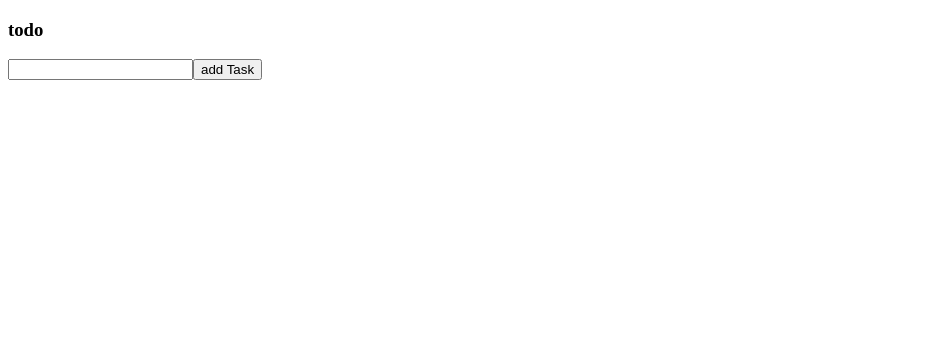
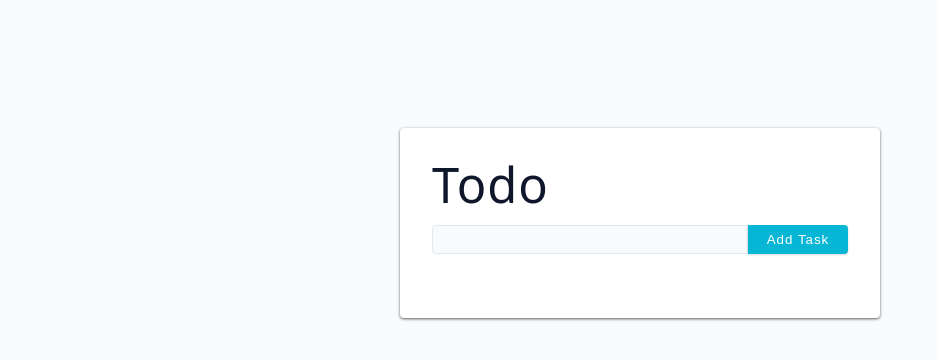
Before and after one commit to BHUMESH438/react_todolist, a React (Vite) app: page / in a window 1280 px wide. Shown: the top 360 px of the page, without its empty margins (0-937 px from the left). Built offline with nearby package versions, Linux system fonts and the light colour scheme.

Commit message:
css-done

```diff
--- a/App.jsx
+++ b/App.jsx
@@ -4,6 +4,7 @@ import { nanoid } from 'nanoid';
 import { ToastContainer, toast } from 'react-toastify';
 import Tasklist from './src/components/Tasklist';
 
+//if want to session storage use session storage instead of localstorage
 const getLocalStorage = taskobj => {
   let list = localStorage.getItem('list');
   if (list) {
@@ -34,7 +35,6 @@ const App = () => {
     toast.success('item added to the list');
   };
 
-  const editTask = taskId => {};
   const deleteTask = taskId => {
     const deletetask = tasks.filter(task => task.id !== taskId);
     setTasks(deletetask);
@@ -43,10 +43,10 @@ const App = () => {
     toast.error('item deleted');
   };
   return (
-    <section>
-      <ToastContainer position='top-center' />
+    <section className='section-center'>
+      <ToastContainer position='bottom-center' />
       <Form addTask={addTask} />
-      <Tasklist tasks={tasks} editTask={editTask} deleteTask={deleteTask} />
+      <Tasklist tasks={tasks} deleteTask={deleteTask} />
     </section>
   );
 };
--- a/src/components/Form.jsx
+++ b/src/components/Form.jsx
@@ -17,7 +17,7 @@ const Form = ({ addTask }) => {
     <section>
       <form onSubmit={handleSubmit}>
         <h1>todo</h1>
-        <div>
+        <div className='form-control'>
           <input type='text' className='form-input' value={taskName} onChange={e => setTaskName(e.target.value)} />
           <button type='submit' className='btn'>
             add Task
--- a/src/components/SingleTask.jsx
+++ b/src/components/SingleTask.jsx
@@ -1,15 +1,15 @@
 import { useState } from 'react';
 
-const SingleTask = ({ task, deleteTask, editTask }) => {
+const SingleTask = ({ task, deleteTask }) => {
   console.log(task);
-  const [isChecked, setisChecked] = useState(task.isComplete);
+  const [isChecked, setisChecked] = useState(task.isComplete); //local state
   return (
-    <div>
-      <input type='checkbox' checked={task.isComplete} onChange={() => editTask(task.id)} checked={isChecked} onChange={() => setisChecked(!isChecked)} />
+    <div className='single-item'>
+      <input type='checkbox' checked={isChecked} onChange={() => setisChecked(!isChecked)} />
 
       <p style={{ textTransform: 'capitalize', textDecoration: isChecked && 'line-through' }}>{task.text}</p>
 
-      <button className='btn remove-btn' type='button' onClick={() => deleteTask(task.id)}>
+      <button className='btn delete-btn' type='button' onClick={() => deleteTask(task.id)}>
         delete
       </button>
     </div>
--- a/src/components/Tasklist.jsx
+++ b/src/components/Tasklist.jsx
@@ -2,7 +2,7 @@ import SingleTask from './SingleTask';
 
 const Tasklist = ({ tasks, editTask, deleteTask }) => {
   return (
-    <div>
+    <div className='item'>
       {tasks.map(task => {
         return <SingleTask task={task} key={task.id} editTask={editTask} deleteTask={deleteTask} />;
       })}
--- a/src/index.css
+++ b/src/index.css
@@ -0,0 +1,221 @@
+/* ============= GLOBAL CSS =============== */
+
+*,
+::after,
+::before {
+  margin: 0;
+  padding: 0;
+  box-sizing: border-box;
+}
+
+html {
+  font-size: 100%;
+} /*16px*/
+
+:root {
+  /* colors */
+  --primary-100: #e2e0ff;
+  --primary-200: #a5f3fc;
+  --primary-300: #67e8f9;
+  --primary-400: #22d3ee;
+  --primary-500: #06b6d4;
+  --primary-600: #0891b2;
+  --primary-700: #0e7490;
+  --primary-800: #155e75;
+  --primary-900: #164e63;
+
+  /* grey */
+  --grey-50: #f8fafc;
+  --grey-100: #f1f5f9;
+  --grey-200: #e2e8f0;
+  --grey-300: #cbd5e1;
+  --grey-400: #94a3b8;
+  --grey-500: #64748b;
+  --grey-600: #475569;
+  --grey-700: #334155;
+  --grey-800: #1e293b;
+  --grey-900: #0f172a;
+  /* rest of the colors */
+  --black: #222;
+  --white: #fff;
+  --red-light: #f8d7da;
+  --red-dark: #842029;
+  --green-light: #d1e7dd;
+  --green-dark: #0f5132;
+
+  --small-text: 0.875rem;
+  --extra-small-text: 0.7em;
+  /* rest of the vars */
+  --backgroundColor: var(--grey-50);
+  --textColor: var(--grey-900);
+  --borderRadius: 0.25rem;
+  --letterSpacing: 1px;
+  --transition: 0.3s ease-in-out all;
+  --max-width: 1120px;
+  --fixed-width: 600px;
+
+  /* box shadow */
+  --shadow-1: 0 1px 3px 0 rgba(0, 0, 0, 0.1), 0 1px 2px 0 rgba(0, 0, 0, 0.06);
+  --shadow-2: 0 4px 6px -1px rgba(0, 0, 0, 0.1), 0 2px 4px -1px rgba(0, 0, 0, 0.06);
+  --shadow-3: 0 10px 15px -3px rgba(0, 0, 0, 0.1), 0 4px 6px -2px rgba(0, 0, 0, 0.05);
+  --shadow-4: 0 20px 25px -5px rgba(0, 0, 0, 0.1), 0 10px 10px -5px rgba(0, 0, 0, 0.04);
+}
+/* ===============PROJECTBODY================= */
+body {
+  background: var(--backgroundColor);
+  font-family: system-ui, -apple-system, BlinkMacSystemFont, 'Segoe UI', Roboto, Oxygen, Ubuntu, Cantarell, 'Open Sans', 'Helvetica Neue', sans-serif;
+  font-weight: 400;
+  line-height: 1;
+  color: var(--textColor);
+}
+p {
+  margin: 0;
+}
+h1,
+h2,
+h3,
+h4,
+h5 {
+  margin: 0;
+  font-family: var(--headingFont);
+  font-weight: 400;
+  line-height: 1;
+  text-transform: capitalize;
+  letter-spacing: var(--letterSpacing);
+}
+
+h1 {
+  font-size: 3.052rem;
+}
+
+h2 {
+  font-size: 2.441rem;
+}
+
+h3 {
+  font-size: 1.953rem;
+}
+
+h4 {
+  font-size: 1.563rem;
+}
+
+h5 {
+  font-size: 1.25rem;
+}
+
+a {
+  text-decoration: none;
+}
+ul {
+  list-style-type: none;
+  padding: 0;
+}
+
+.img {
+  width: 100%;
+  display: block;
+  object-fit: cover;
+}
+
+/* ============= PROJECT CSS =============== */
+.btn {
+  cursor: pointer;
+  color: var(--white);
+  background: var(--primary-500);
+  border: transparent;
+  border-radius: var(--borderRadius);
+  letter-spacing: var(--letterSpacing);
+  padding: 0.375rem 0.75rem;
+  box-shadow: var(--shadow-1);
+  transition: var(--transition);
+  text-transform: capitalize;
+  display: inline-block;
+}
+.btn:hover {
+  background: var(--primary-700);
+  box-shadow: var(--shadow-3);
+}
+.section-center {
+  width: 90vw;
+  margin: 0 auto;
+  padding: 2rem;
+  max-width: 30rem;
+  margin-top: 8rem;
+  background-color: var(--white);
+  border-radius: var(--borderRadius);
+  box-shadow: 0 1px 3px 0 rgba(0, 0, 0, 0.6), 0 1px 2px 0 rgba(0, 0, 0, 0.06);
+  transition: var(--transition);
+  padding: 2rem;
+}
+.section-center:hover {
+  box-shadow: var(--shadow-1);
+}
+.form {
+  width: 90vw;
+  max-width: var(--fixed-width);
+  background: var(--white);
+  border-radius: var(--borderRadius);
+  box-shadow: var(--shadow-2);
+  padding: 2rem 2.5rem;
+  margin: 3rem auto;
+}
+.form-input {
+  width: 100%;
+  padding: 0.375rem 0.75rem;
+  border-radius: var(--borderRadius);
+  background: var(--backgroundColor);
+  border: 1px solid var(--grey-200);
+}
+form h1 {
+  padding-bottom: 1rem;
+}
+form h4 {
+  text-align: center;
+  margin-bottom: 1.5rem;
+}
+/* making forminput and button in single grid */
+.form-control {
+  display: grid;
+  grid-template-columns: 1fr 100px;
+}
+/* form- input and control - border radius */
+.form-input {
+  border-radius: 0;
+  border-top-left-radius: 0.25rem;
+  border-bottom-left-radius: 0.25rem;
+}
+.form-control .btn {
+  border-radius: 0;
+  border-top-right-radius: 0.25rem;
+  border-bottom-right-radius: 0.25rem;
+}
+.item {
+  margin-top: 2rem;
+  display: grid;
+  row-gap: 1rem;
+}
+.single-item {
+  display: grid;
+  grid-template-columns: auto 1fr auto;
+  column-gap: 1rem;
+  align-items: baseline;
+  padding-left: 0.5rem;
+  box-shadow: 0 1px 3px 0 rgba(0, 0, 0, 0.1), 0 1px 2px 0 rgba(0, 0, 0, 0.06);
+  transition: 0.1s ease-in-out all;
+}
+.single-item:hover {
+  align-items: baseline;
+  box-shadow: 0 1px 3px 0 rgba(0, 0, 0, 0.6), 0 1px 2px 0 rgba(0, 0, 0, 0.06);
+}
+.single-item p {
+  letter-spacing: var(--letterSpacing);
+}
+.delete-btn {
+  padding: 0.15 rem 0.25rem;
+  font-size: 0.7 rem;
+  background-color: var(--black);
+}
+.Toastify__toast {
+  text-transform: capitalize;
+}
```
Also changed, not shown: 1 other file (tests, documents, lock files or other folders).
